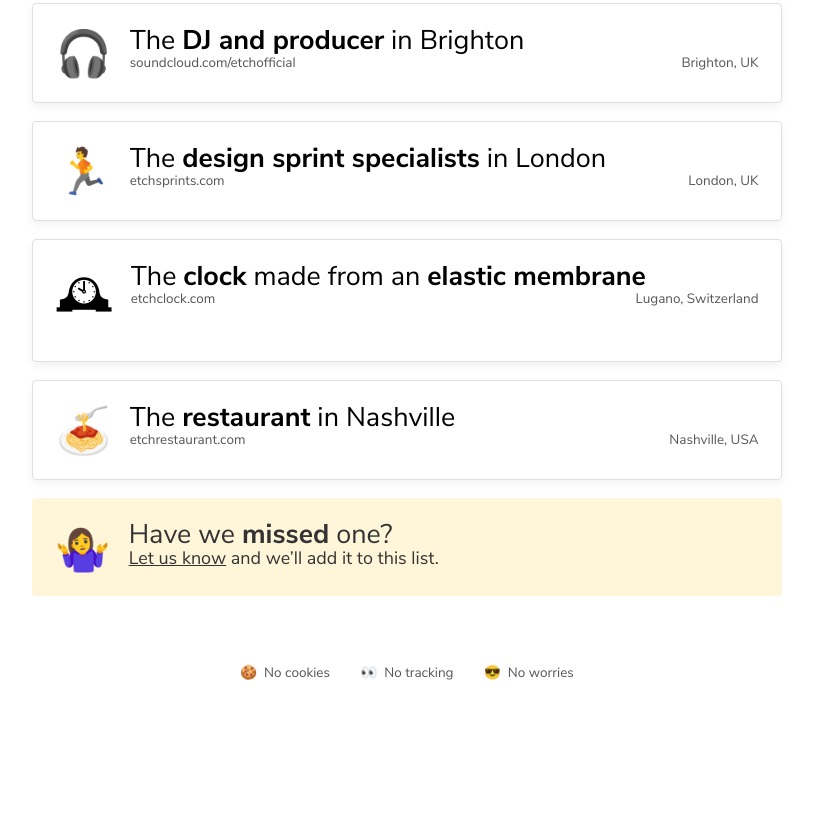
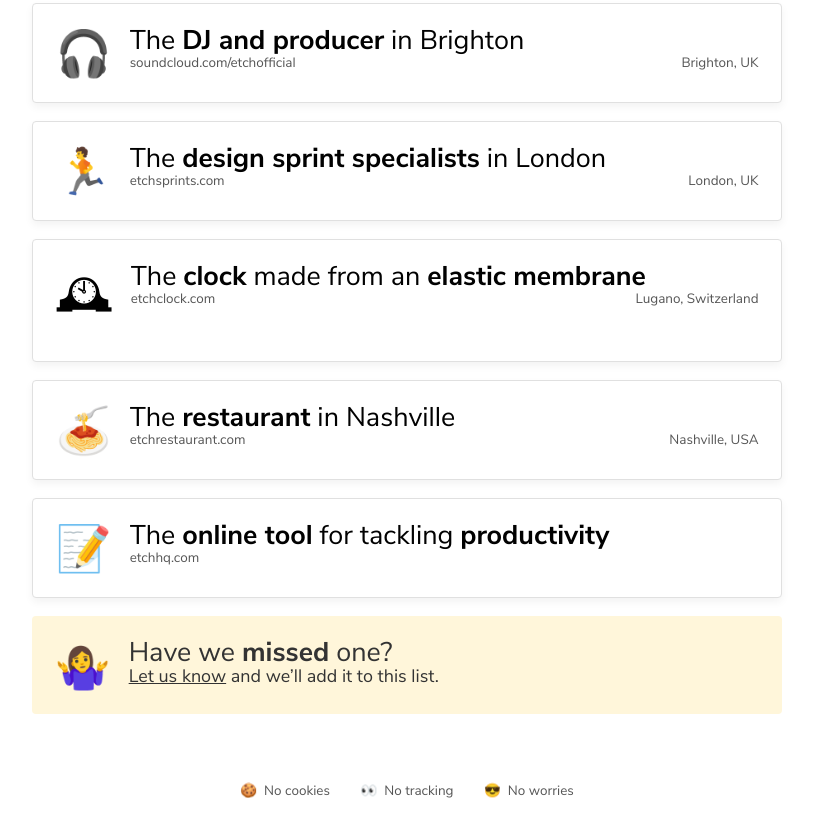
Before and after one commit to etchteam/etch-directory, a website: page index.html in a window 1280 px wide. Shown: the part 793-1618 px from the top of the page, without its empty margins (233-1046 px from the left). Before the commit the page ends 1500 px from the top, so only its background shows below. Drawn offline with Linux system fonts and the light colour scheme.

Commit message:
feat: Add Etch HQ

```diff
--- a/index.html
+++ b/index.html
@@ -423,6 +423,21 @@
             </a>
           </li>
           <li>
+            <a class="card" href="https://etchhq.com/" target="_blank" rel="noopener noreferrer">
+              <div class="card__icon">
+                <span role="img" class="emoji">📝</span>
+              </div>
+              <div class="card__content">
+                <h2 class="card__title">
+                  The <b>online tool</b> for tackling <b>productivity</b>
+                </h2>
+                <div class="card__meta">
+                  <div class="card__meta-domain">etchhq.com</div>
+                </div>
+              </div>
+            </a>
+          </li>
+          <li>
             <div class="card card--muted">
               <div class="card__icon">
                 <span role="img" class="emoji">🤷‍♀️</span>
```
